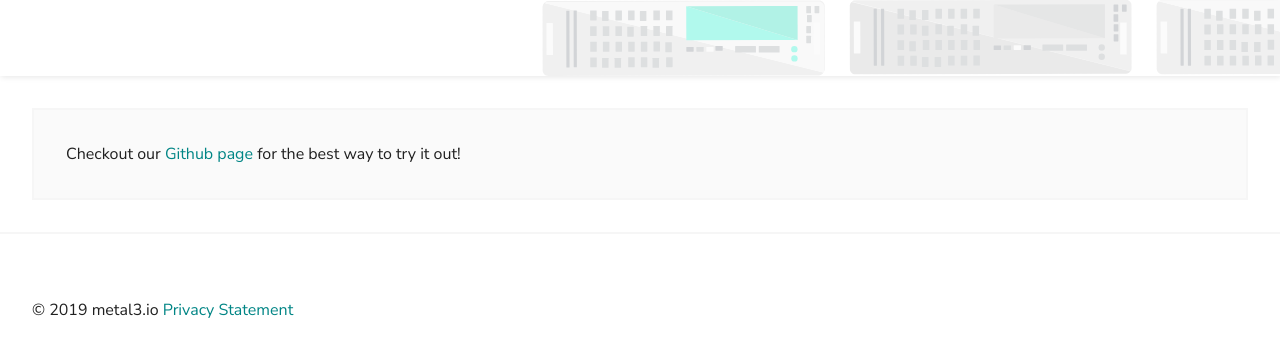
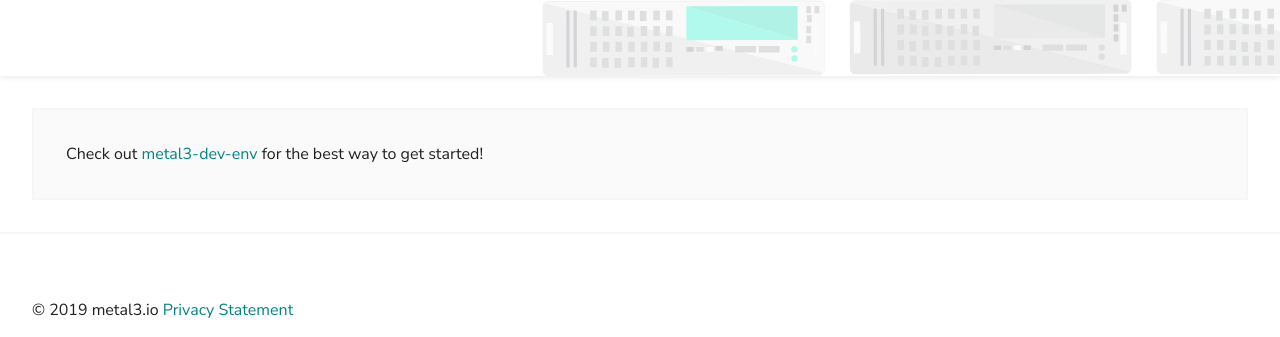
Before and after one commit to metal3-io/metal3-io.github.io, a Jekyll site: the page built from try-it.html, in a window 1280 px wide. Shown: the part 303-640 px from the top of the page. Built offline with Jekyll 4.4.1, drawn with Linux system fonts in a browser that asks for light colours.

Commit message:
Tweak text on try-it page.

```diff
--- a/try-it.html
+++ b/try-it.html
@@ -12,7 +12,7 @@ permalink: /try-it.html
 
 <div class="mk-main__content">
 <section class="mk-main__section">
-    <p>Checkout our <a href="https://github.com/metal3-io/metal3-dev-env/blob/master/README.md">Github page</a> for the best way to try it out!</p>
+    <p>Check out <a href="https://github.com/metal3-io/metal3-dev-env/blob/master/README.md">metal3-dev-env</a> for the best way to get started!</p>
 </div>
 </section>
 </div>
```
